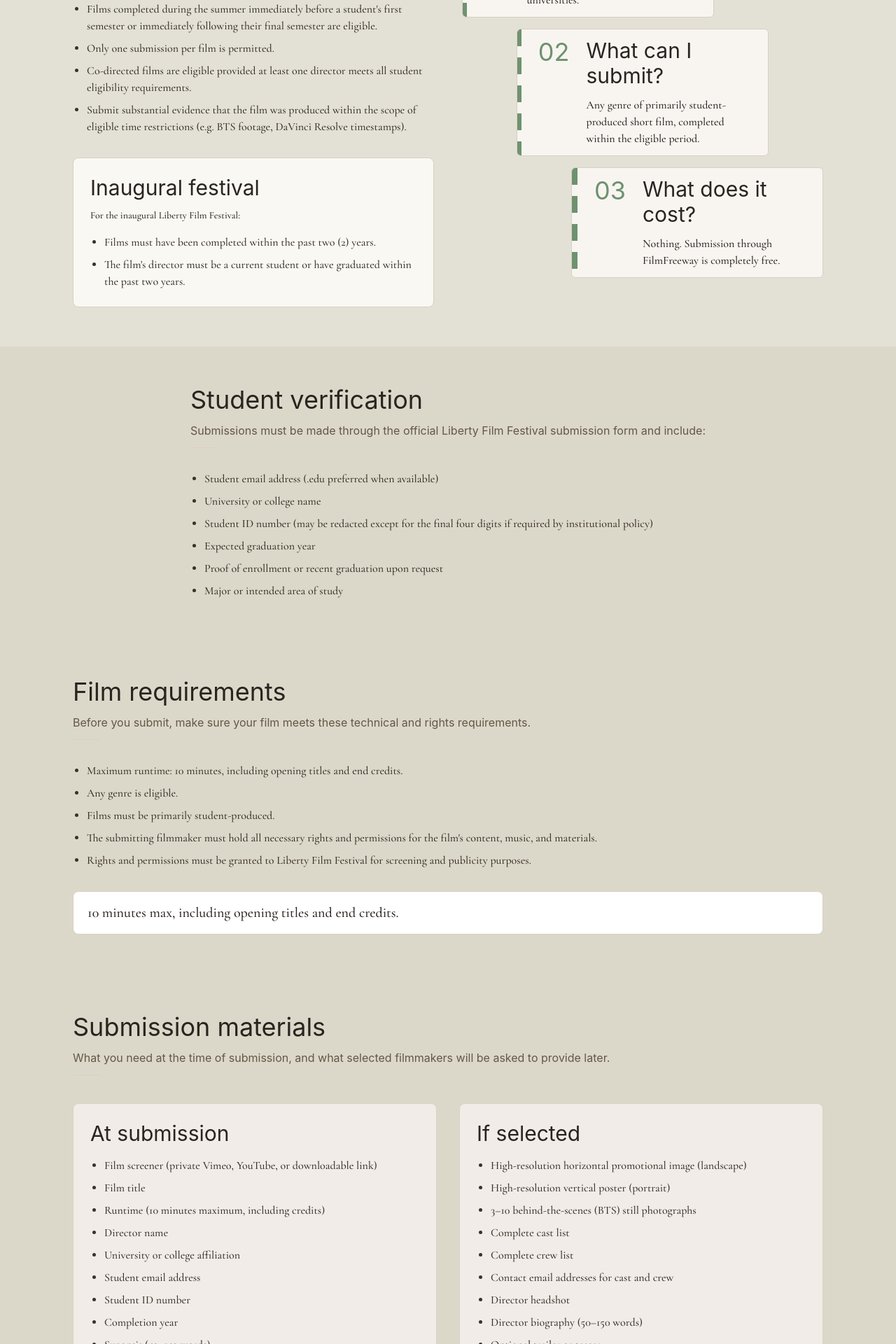
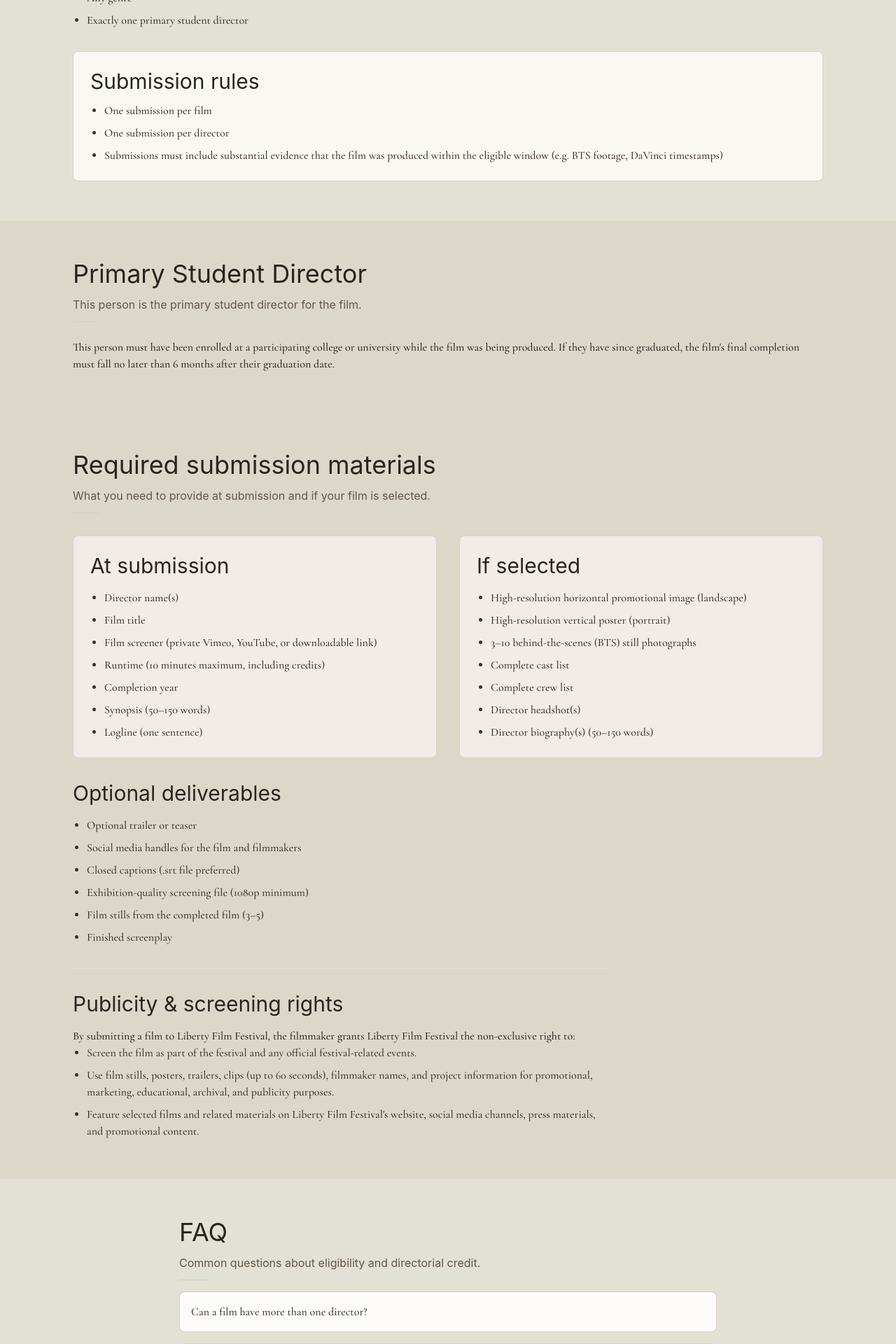
Before and after one commit to Kique9598/liberty_film_festival, a React (Vite) app: page /submit in a window 1280 px wide. Shown: the part 1480-3400 px from the top of the page at 70% size. Built offline with nearby package versions, Linux system fonts and the light colour scheme.

Commit message:
used AI to update submit page with cleaner rules

```diff
--- a/src/components/Button.tsx
+++ b/src/components/Button.tsx
@@ -1,6 +1,4 @@
 import { NavLink as RouterNavLink } from "react-router-dom";
-import { LuExternalLink } from "react-icons/lu";
-import { IconContext } from "react-icons/lib";
 import Icon from "./Icon";
 
 type ButtonProps = {
--- a/src/components/Icon.tsx
+++ b/src/components/Icon.tsx
@@ -1,4 +1,3 @@
-import React from "react";
 import { IconContext } from "react-icons/lib";
 import { LuExternalLink } from "react-icons/lu";
 
--- a/src/data/submitContent.ts
+++ b/src/data/submitContent.ts
@@ -1,41 +1,43 @@
-export const eligibilityRules = [
-  "Films must have been created while the director was enrolled as a student at a participating college or university.",
-  "Films completed during the summer immediately before a student's first semester or immediately following their final semester are eligible.",
-  "Only one submission per film is permitted.",
-  "Co-directed films are eligible provided at least one director meets all student eligibility requirements.",
-  "Submit substantial evidence that the film was produced within the scope of eligible time restrictions (e.g. BTS footage, DaVinci Resolve timestamps).",
+export const filmRequirements = [
+  "Completed within the past two (2) years (as of the submission deadline)",
+  "10 minutes maximum, including credits",
+  "Any genre",
+  "Exactly one primary student director",
 ];
 
-export const inauguralRules = [
-  "Films must have been completed within the past two (2) years.",
-  "The film's director must be a current student or have graduated within the past two years.",
+export const submissionRules = [
+  "One submission per film",
+  "One submission per director",
+  "Submissions must include substantial evidence that the film was produced within the eligible window (e.g. BTS footage, DaVinci timestamps)",
 ];
 
-export const verificationRequirements = [
-  "Student email address (.edu preferred when available)",
-  "University or college name",
-  "Student ID number (may be redacted except for the final four digits if required by institutional policy)",
-  "Expected graduation year",
-  "Proof of enrollment or recent graduation upon request",
-  "Major or intended area of study",
-];
+export const primaryStudentDirectorDefinition =
+  "This person must have been enrolled at a participating college or university while the film was being produced. If they have since graduated, the film's final completion must fall no later than 6 months after their graduation date.";
 
-export const filmRequirements = [
-  "Maximum runtime: 10 minutes, including opening titles and end credits.",
-  "Any genre is eligible.",
-  "Films must be primarily student-produced.",
-  "The submitting filmmaker must hold all necessary rights and permissions for the film's content, music, and materials.",
-  "Rights and permissions must be granted to Liberty Film Festival for screening and publicity purposes.",
+export const faqItems = [
+  {
+    question: "Can a film have more than one director?",
+    answer:
+      "Yes. Co-directors are allowed, but only the primary student director's eligibility is evaluated.",
+  },
+  {
+    question:
+      "I directed two films. On one, another student is the primary director; on the other, I'm the primary director. Can I submit mine?",
+    answer:
+      "No. Each person may be credited as a director — primary or co-director — on only one submitted film. Since you're already credited as a co-director on the first film's submission, submitting a second film where you're the director would credit you on two submissions, which isn't allowed. You'd need to choose which single film carries your director credit.",
+  },
+  {
+    question: "I've graduated. Am I still eligible?",
+    answer:
+      "Yes, if you were enrolled while producing the film and finished it within 6 months of your graduation date, and completion was within the past two years. A film made entirely after graduation doesn't qualify, even if you graduated recently — production has to overlap with your enrollment.",
+  },
 ];
 
 export const atSubmission = [
+  "Director name(s)",
+  "Film title",
   "Film screener (private Vimeo, YouTube, or downloadable link)",
-  "Film title",
   "Runtime (10 minutes maximum, including credits)",
-  "Director name",
-  "University or college affiliation",
-  "Student email address",
-  "Student ID number",
   "Completion year",
   "Synopsis (50–150 words)",
   "Logline (one sentence)",
@@ -47,14 +49,13 @@ export const ifSelected = [
   "3–10 behind-the-scenes (BTS) still photographs",
   "Complete cast list",
   "Complete crew list",
-  "Contact email addresses for cast and crew",
-  "Director headshot",
-  "Director biography (50–150 words)",
-  "Optional trailer or teaser",
-  "Social media handles for the film and filmmakers (optional)",
+  "Director headshot(s)",
+  "Director biography(s) (50–150 words)",
 ];
 
 export const recommendedDeliverables = [
+  "Optional trailer or teaser",
+  "Social media handles for the film and filmmakers",
   "Closed captions (.srt file preferred)",
   "Exhibition-quality screening file (1080p minimum)",
   "Film stills from the completed film (3–5)",
--- a/src/pages/Submit.tsx
+++ b/src/pages/Submit.tsx
@@ -4,14 +4,13 @@ import PageHero from "../components/PageHero";
 import SectionHeader from "../components/SectionHeader";
 import BulletList from "../components/BulletList";
 import SubmissionTimeline from "../components/SubmissionTimeline";
-import Card from "../components/Card";
 import { FILMFREEWAY_LINK } from "../constants/links";
 import backdrop from "../assets/backdrop.png";
 import {
-  eligibilityRules,
-  inauguralRules,
-  verificationRequirements,
   filmRequirements,
+  submissionRules,
+  primaryStudentDirectorDefinition,
+  faqItems,
   atSubmission,
   ifSelected,
   recommendedDeliverables,
@@ -52,73 +51,36 @@ const Submit = () => {
         <SubmissionTimeline />
       </Section>
 
-      <Section row>
-        <div className="flex flex-1 flex-col gap-8">
+      <Section>
+        <div className="flex flex-col gap-8">
           <SectionHeader
-            title="Eligibility"
-            description="Liberty Film Festival is open to student filmmakers from participating colleges and universities across New York City."
+            title="Film requirements"
+            description="Before you submit, make sure your film meets the following requirements."
           />
-          <BulletList items={eligibilityRules} />
+          <BulletList items={filmRequirements} />
           <div className="callout-box">
-            <h3 className="mb-3">Inaugural festival</h3>
-            <p className="mb-4 text-sm text-muted">
-              For the inaugural Liberty Film Festival:
-            </p>
-            <BulletList items={inauguralRules} />
+            <h3 className="mb-3">Submission rules</h3>
+            <BulletList items={submissionRules} />
           </div>
-        </div>
-        <div className="flex flex-1 flex-col justify-center gap-4">
-          <Card
-            id="01"
-            title="Who can submit?"
-            body="Current students and recent graduates of participating NYC colleges and universities."
-          />
-          <Card
-            id="02"
-            title="What can I submit?"
-            body="Any genre of primarily student-produced short film, completed within the eligible period."
-            className="mx-auto"
-          />
-          <Card
-            id="03"
-            title="What does it cost?"
-            body="Nothing. Submission through FilmFreeway is completely free."
-            className="ml-auto"
-          />
         </div>
       </Section>
 
       <Section className="bg-[#DCD8C9]">
-        <div className="mx-auto flex max-w-3xl flex-col gap-8">
+        <div className="flex flex-col gap-6">
           <SectionHeader
-            title="Student verification"
-            description="Submissions must be made through the official Liberty Film Festival submission form and include:"
+            title="Primary Student Director"
+            description="This person is the primary student director for the film."
           />
-          <BulletList items={verificationRequirements} />
+          <p className="mb-0 text-body">{primaryStudentDirectorDefinition}</p>
         </div>
       </Section>
 
       <Section className="bg-[#DCD8C9]">
         <div className="flex flex-col gap-8">
           <SectionHeader
-            title="Film requirements"
-            description="Before you submit, make sure your film meets these technical and rights requirements."
+            title="Required submission materials"
+            description="What you need to provide at submission and if your film is selected."
           />
-          <BulletList items={filmRequirements} />
-          <p className="callout-emphasis mb-0">
-            10 minutes max, including opening titles and end credits.
-          </p>
-        </div>
-      </Section>
-
-      <Section className="bg-[#DCD8C9]">
-        <div className="flex flex-col gap-10">
-          <div className="max-w-3xl">
-            <SectionHeader
-              title="Submission materials"
-              description="What you need at the time of submission, and what selected filmmakers will be asked to provide later."
-            />
-          </div>
 
           <div className="grid grid-cols-1 gap-6 md:grid-cols-2 md:gap-8">
             <div className="card-default flex flex-col gap-4">
@@ -132,7 +94,7 @@ const Submit = () => {
           </div>
 
           <div className="max-w-3xl">
-            <h3 className="mb-4">Additional deliverables (recommended)</h3>
+            <h3 className="mb-4">Optional deliverables</h3>
             <BulletList items={recommendedDeliverables} />
           </div>
 
@@ -143,27 +105,27 @@ const Submit = () => {
               grants Liberty Film Festival the non-exclusive right to:
             </p>
             <BulletList items={publicityRights} />
+          </div>
+        </div>
+      </Section>
 
-            <div className="mt-6 flex flex-col gap-4 text-sm leading-relaxed text-muted">
-              <p className="mb-0">
-                <span className="font-medium text-body">
-                  YouTube & online exhibition,
-                </span>{" "}
-                Liberty Film Festival may invite selected filmmakers to have
-                their films featured on the festival's official YouTube channel
-                following the festival. Such online publication within the first
-                year after the festival will only occur with the filmmaker's
-                written permission.
-              </p>
-              <p className="mb-0">
-                One (1) year after the conclusion of the festival, Liberty Film
-                Festival reserves the right to exhibit selected films on its
-                official YouTube channel and other official Liberty Film
-                Festival platforms for archival, educational, and promotional
-                purposes unless the filmmaker submits a written opt-out request.
-              </p>
-            </div>
-          </div>
+      <Section>
+        <div className="mx-auto flex max-w-3xl flex-col gap-4">
+          <SectionHeader
+            title="FAQ"
+            description="Common questions about eligibility and directorial credit."
+          />
+          {faqItems.map(({ question, answer }) => (
+            <details
+              key={question}
+              className="rounded-lg border border-parch-400 bg-parch-50 p-4"
+            >
+              <summary className="cursor-pointer list-none font-medium text-body">
+                {question}
+              </summary>
+              <p className="mb-0 mt-3 text-body">{answer}</p>
+            </details>
+          ))}
         </div>
       </Section>
 
```
